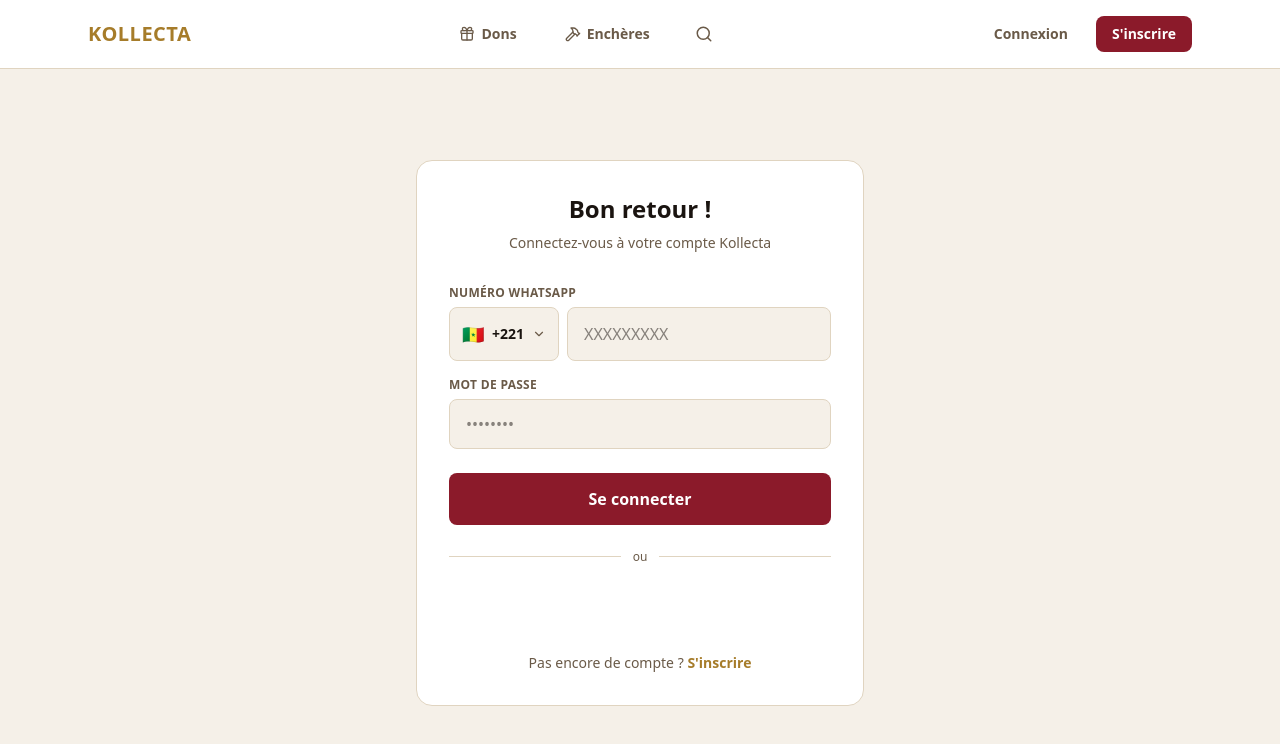
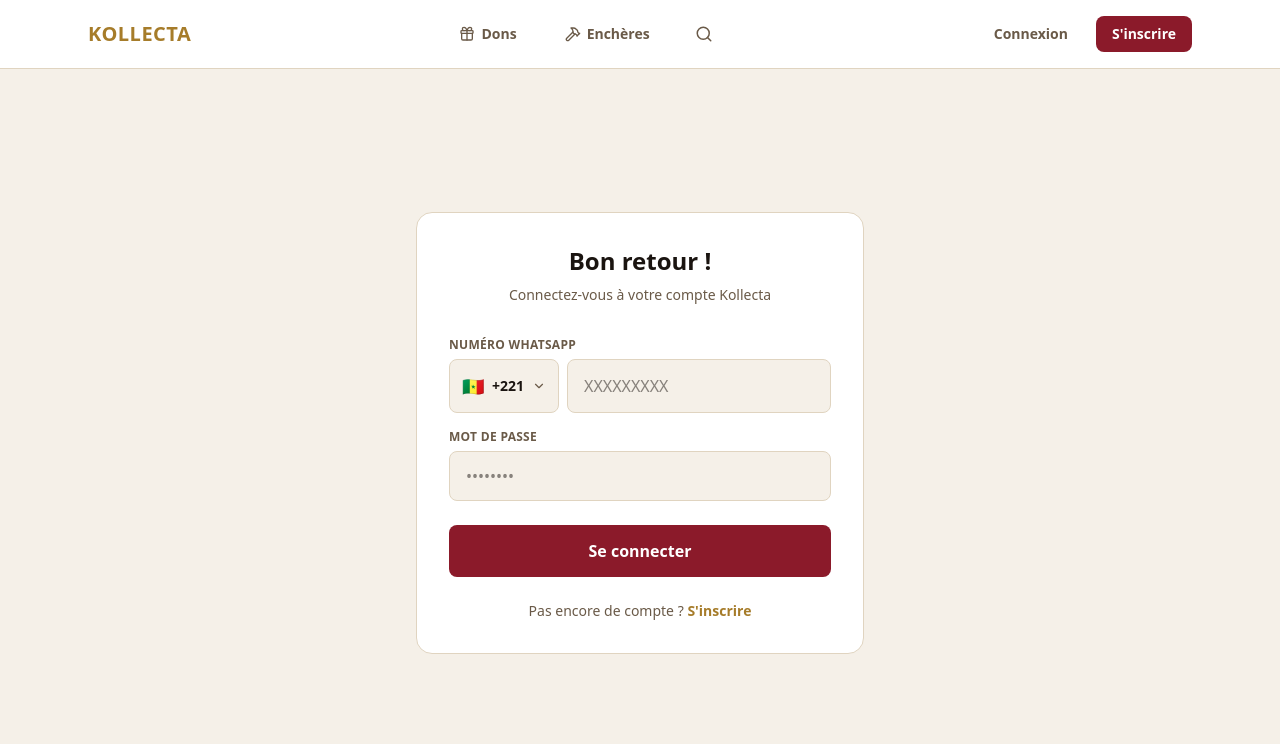
Before and after one commit to Bixen221/kollecta-web, a Next.js app: page /connexion in a window 1280 px wide. Shown: the top 744 px of the page. Built offline with nearby package versions, Linux system fonts and the light colour scheme.

Commit message:
Retire Google Sign-In du web (force inscription/connexion via WhatsApp)

```diff
--- a/src/app/connexion/page.js
+++ b/src/app/connexion/page.js
@@ -6,7 +6,6 @@
 import { useAuth } from '@/context/AuthContext';
 import SelecteurPays from '@/components/SelecteurPays';
 import { paysParDefaut } from '@/data/pays';
-import GoogleAuthButton from '@/components/GoogleAuthButton';
 
 export default function ConnexionPage() {
   const { connexion } = useAuth();
@@ -103,14 +102,6 @@
           </button>
         </form>
 
-        <div className="flex items-center gap-3 my-6">
-          <div className="flex-1 h-px" style={{ backgroundColor: 'var(--bd)' }} />
-          <span className="text-xs" style={{ color: 'var(--txt2)' }}>ou</span>
-          <div className="flex-1 h-px" style={{ backgroundColor: 'var(--bd)' }} />
-        </div>
-
-        <GoogleAuthButton />
-
         <p className="text-sm text-center mt-6" style={{ color: 'var(--txt2)' }}>
           Pas encore de compte ?{' '}
           <Link href="/inscription" className="font-bold hover:underline" style={{ color: 'var(--or)' }}>
--- a/src/app/inscription/page.js
+++ b/src/app/inscription/page.js
@@ -7,7 +7,6 @@
 import { useAuth } from '@/context/AuthContext';
 import SelecteurPays from '@/components/SelecteurPays';
 import { PAYS, paysParDefaut } from '@/data/pays';
-import GoogleAuthButton from '@/components/GoogleAuthButton';
 
 export default function InscriptionPage() {
   const { inscription } = useAuth();
@@ -228,14 +227,6 @@
           </button>
         </form>
 
-        <div className="flex items-center gap-3 my-6">
-          <div className="flex-1 h-px" style={{ backgroundColor: 'var(--bd)' }} />
-          <span className="text-xs" style={{ color: 'var(--txt2)' }}>ou</span>
-          <div className="flex-1 h-px" style={{ backgroundColor: 'var(--bd)' }} />
-        </div>
-
-        <GoogleAuthButton />
-
         <p className="text-sm text-center mt-6" style={{ color: 'var(--txt2)' }}>
           Déjà un compte ?{' '}
           <Link href="/connexion" className="font-bold hover:underline" style={{ color: 'var(--or)' }}>
```
